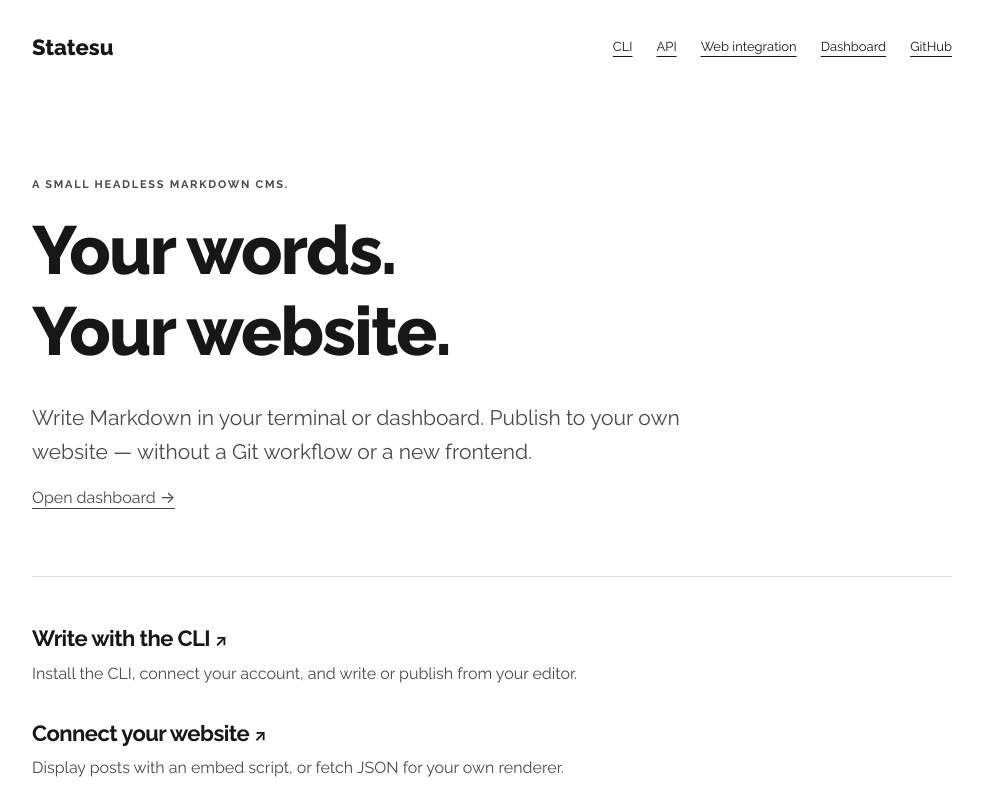
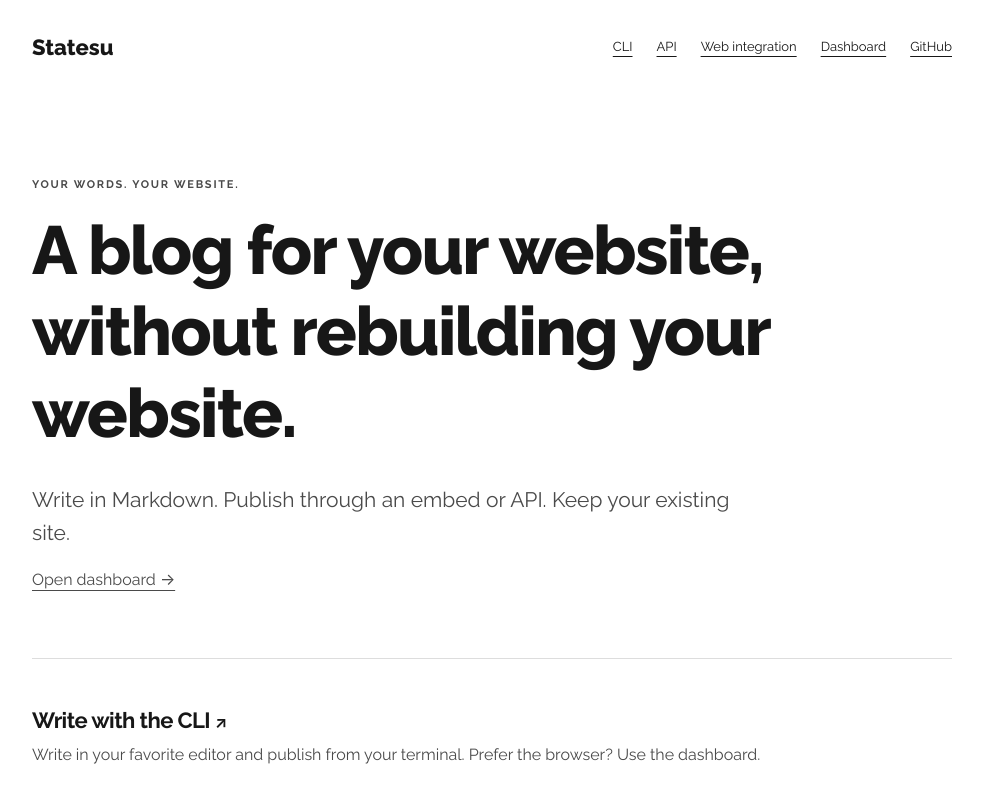
Before and after one commit to burak-s/statesu, a SvelteKit app in the folder web/: page / in a window 1280 px wide. Shown: the top 800 px of the page, without its empty margins (148-1131 px from the left). Built offline with nearby package versions, Linux system fonts and the light colour scheme.

Commit message:
Sharpen the homepage copy and add social metadata
Reposition the product as "a blog for your existing website", tighten
the guide blurbs, and add Twitter card tags plus JSON-LD
SoftwareApplication structured data.

```diff
--- a/web/src/routes/+page.svelte
+++ b/web/src/routes/+page.svelte
@@ -1,11 +1,26 @@
 <svelte:head>
-	<title>Statesu — a small headless Markdown CMS</title>
-	<meta name="description" content="Write Markdown in your terminal or dashboard. Publish posts on your own website with Statesu." />
+	<title>Statesu — a blog for your existing website</title>
+	<meta name="description" content="A blog for your website, without rebuilding your website. Write in Markdown. Publish through an embed or API. Keep your existing site." />
 	<link rel="canonical" href="https://statesu.com/" />
-	<meta property="og:title" content="Statesu — a small headless Markdown CMS" />
-	<meta property="og:description" content="Write Markdown. Publish to your own website." />
+	<meta property="og:title" content="Statesu — a blog for your existing website" />
+	<meta property="og:description" content="Write in Markdown. Publish through an embed or API. Keep your existing site." />
 	<meta property="og:type" content="website" />
 	<meta property="og:url" content="https://statesu.com/" />
+	<meta name="twitter:card" content="summary" />
+	<meta name="twitter:title" content="Statesu — a blog for your existing website" />
+	<meta name="twitter:description" content="Write in Markdown. Publish through an embed or API. Keep your existing site." />
+	<script type="application/ld+json">
+		{
+			"@context": "https://schema.org",
+			"@type": "SoftwareApplication",
+			"name": "Statesu",
+			"url": "https://statesu.com/",
+			"description": "A blog for your website, without rebuilding your website. Write in Markdown. Publish through an embed or API. Keep your existing site.",
+			"applicationCategory": "DeveloperApplication",
+			"operatingSystem": "Web",
+			"sameAs": "https://github.com/burak-s/statesu"
+		}
+	</script>
 </svelte:head>
 
 <header class="header">
@@ -21,30 +36,30 @@
 
 <main>
 	<section class="intro">
-		<p class="eyebrow">A small headless Markdown CMS.</p>
-		<h1>Your words.<br />Your website.</h1>
-		<p class="lead">Write Markdown in your terminal or dashboard. Publish to your own website — without a Git workflow or a new frontend.</p>
+		<p class="eyebrow">Your words. Your website.</p>
+		<h1>A blog for your website,<br />without rebuilding your website.</h1>
+		<p class="lead">Write in Markdown. Publish through an embed or API. Keep your existing site.</p>
 		<p><a href="/dashboard">Open dashboard →</a></p>
 	</section>
 
 	<section class="guides" aria-label="Choose your guide">
 		<a class="guide" href="/docs/cli">
 			<h2>Write with the CLI <span aria-hidden="true">↗</span></h2>
-			<p>Install the CLI, connect your account, and write or publish from your editor.</p>
+			<p>Write in your favorite editor and publish from your terminal. Prefer the browser? Use the dashboard.</p>
 		</a>
 		<a class="guide" href="/docs/integration">
 			<h2>Connect your website <span aria-hidden="true">↗</span></h2>
-			<p>Display posts with an embed script, or fetch JSON for your own renderer.</p>
+			<p>Add an embed script to display your posts. Keep your website, its design, and your existing setup.</p>
 		</a>
 		<a class="guide" href="/docs/api">
 			<h2>Build with the API <span aria-hidden="true">↗</span></h2>
-			<p>Use tokens and HTTP endpoints for custom tools and automation.</p>
+			<p>Fetch posts for your own frontend, or connect your publishing tools and automation.</p>
 		</a>
 	</section>
 </main>
 
 <footer>
-	<span>Statesu — your content, your frontend.</span>
+	<span>Statesu — your blog, your website.</span>
 	<a href="https://github.com/burak-s/statesu" target="_blank" rel="noopener noreferrer">GitHub</a>
 </footer>
 
```
